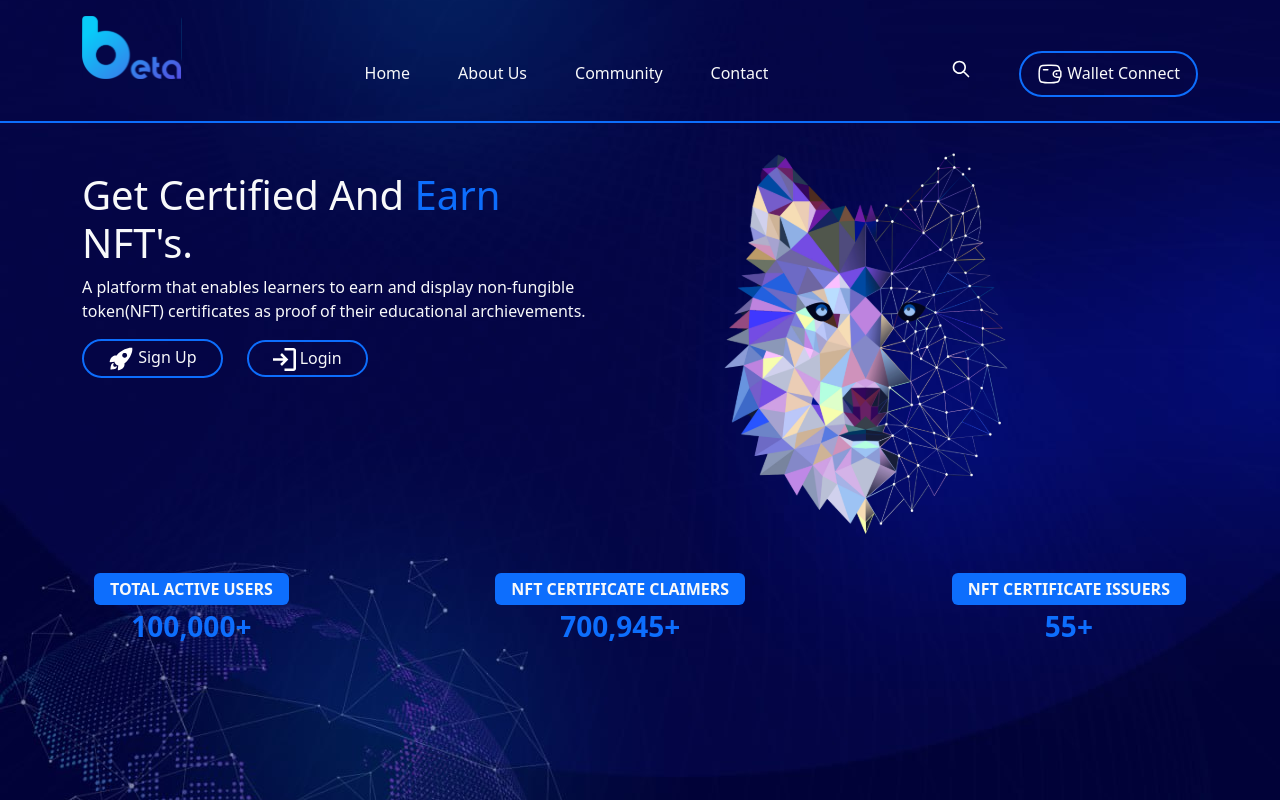
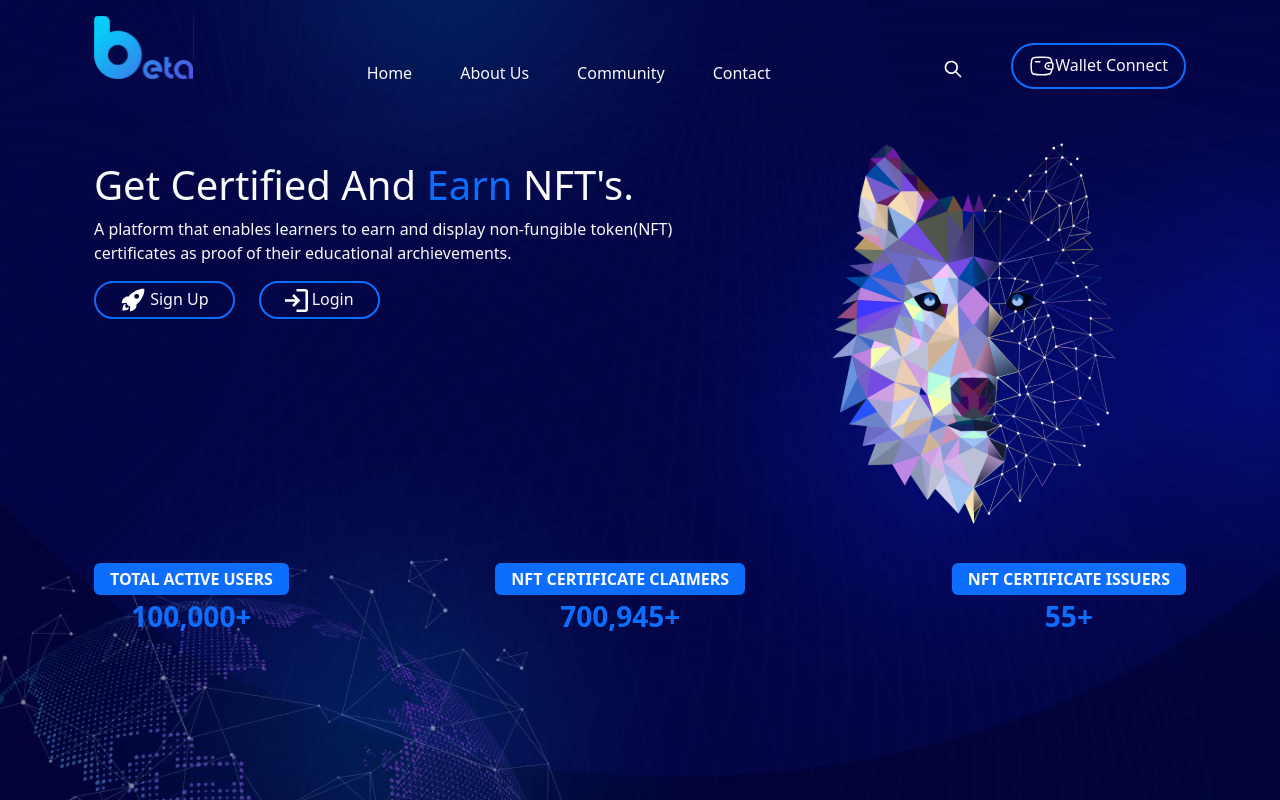
Before and after one commit to blacdav/beta, a React (Create React App) app: page / in a window 1280 px wide. Built offline with nearby package versions, Linux system fonts and the light colour scheme; no server answers.

Commit message:
continued building beta

```diff
--- a/src/App.css
+++ b/src/App.css
@@ -31,6 +31,7 @@
     background-position: center;
     background-attachment: fixed;
     height: 100vh;
+    width: 100%;
   }
 
   .clip-box {
--- a/src/App.js
+++ b/src/App.js
@@ -2,9 +2,7 @@ import React from 'react';
 import './App.css';
 import './App.scss';
 import { Routes, Route } from 'react-router-dom'
-// import Landing from './pages/Landing';
 import Signup from './pages/Signup';
-// import Category from './pages/Category'
 import Login from './pages/Login';
 import Connect from './pages/Connect';
 import NoMatch from './pages/NoMatch';
--- a/src/App.scss
+++ b/src/App.scss
@@ -11,4 +11,4 @@ $danger: pink;
 $light: #FFFFFF;
 $dark: green;
 
-@import '~bootstrap/scss/_variables';
+@import '~bootstrap/scss/bootstrap';
--- a/src/pages/Landing.jsx
+++ b/src/pages/Landing.jsx
@@ -11,11 +11,11 @@ import login from '../IMG/login.svg'
 
 const Landing = () => {
   return (
-    <div className="text-light bgimg1">
-      <div className="border-2 border-bottom border-primary">
+    <div className="text-light w-100 overflow-hidden bgimg1">
+      <div className="container border-bottom-0 border-primary">
         <header className='d-flex justify-content-between align-items-baseline container pt-3 pb-4'>
           <img src={logo} alt="..." width={100} />
-          <nav className='navbar-nav d-flex flex-row gap-5 align-items-end overflow-hidden'>
+          <nav className='navbar-nav d-none d-md-flex flex-row gap-5 align-items-end overflow-hidde'>
             <Link to='/' className='nav-item align-bottom text-decoration-none text-light'>Home</Link>
             <Link to='/' className='nav-item align-bottom text-decoration-none text-light'>About Us</Link>
             <Link to='/' className='nav-item align-bottom text-decoration-none text-light'>Community</Link>
@@ -24,30 +24,30 @@ const Landing = () => {
 
           <div className='d-flex align-items-baseline'>
             <img src={search} alt="..." width={20} />
-            <Link to='connect' className='btn text-light py-2 px-3 ms-5 h-5  border-2 border-primary bg-transparent rounded-5'><img src={wallet} alt="..." /> Wallet Connect</Link>
+            <Link to='connect' className='btn text-light d-none d-sm-flex py-2 px-3 ms-5 h-5  border-2 border-primary bg-transparent rounded-5'><img src={wallet} alt="..." /> Wallet Connect</Link>
           </div>
         </header>
       </div>
 
       <div className='container d-md-flex align-content-center'>
-        <div className='w-50 py-5 pe-5'>
+        <div className='container mx-auto w-md-50 py-5 pe-md-5'>
           <h1>Get Certified And <span className='text-primary'>Earn</span> NFT's.</h1>
           <p>
             A platform that enables learners to earn and display non-fungible token(NFT) certificates as proof of their
             educational archievements.
           </p>
-          <div>
-            <Link to='signup' className='btn text-light px-4 py-1 me-4 border-2 border-primary bg-transparent rounded-5'><img src={logout} alt="..." /> Sign Up</Link>
+          <div className='w-100 d-grid d-md-flex gap-2 gap-md-0'>
+            <Link to='signup' className='btn text-light px-4 py-1 me-md-4 border-2 border-primary bg-transparent rounded-5'><img src={logout} alt="..." /> Sign Up</Link>
             <Link to='login' className='btn text-light px-4 py-1 border-2 border-primary bg-transparent rounded-5'><img src={login} alt="..." /> Login</Link>
           </div>
         </div>
 
-        <div className='visually-hidde'>
+        <div className='d-none d-md-flex'>
           <img src={wolf} alt="..." width={450} height={450} />
         </div>
       </div>
 
-      <div className='container d-flex justify-content-between px-4'>
+      <div className='container d-flex justify-content-between px-4 gap-4'>
         <div className='fw-semibold text-center'>
           <p className="bg-primary py-1 px-3 rounded-2 mb-0">TOTAL ACTIVE USERS</p>
           <p className='fs-3 text-primary'>100,000+</p>
--- a/src/pages/Signup.jsx
+++ b/src/pages/Signup.jsx
@@ -21,10 +21,11 @@ const Signup = () => {
         <img src={wolf} alt="..." className="h-75" />
       </div>
       <div className="bg-secondary shadow clip-box w-75 h-100 py-3 px-5 rounded-3 d-flex flex-column align-items-end">
-        <img src={logo} alt="..." className="flex align-items-center justify-content-center" />
+        <div className="border-2 border-primary w-75 grid justify-items-center">
+          <div className="d-flex w-100 justify-content-center"><img src={logo} alt="beta logo" /></div>
           <form
             method="post"
-          className="d-flex flex-column align-items-end text-primary fw-semibold gap-2 w-75 mb-3 border-2 border-bottom border-primary"
+            className="d-flex flex-column text-primary fw-semibold gap-2 w-100 mb-3 border-2 border-bottom border-primary"
           >
             <h3>Sign up</h3>
             <div className="w-100">
@@ -129,7 +130,7 @@ const Signup = () => {
               <button className="w-100 p-2 rounded-5 bg-primary text-white fw-semibold border-0">Facebook</button>
             </div>
           </div>
-
+        </div>
       </div>
     </main>
   );
```
Lines whose indentation alone changed are shown as unchanged.
